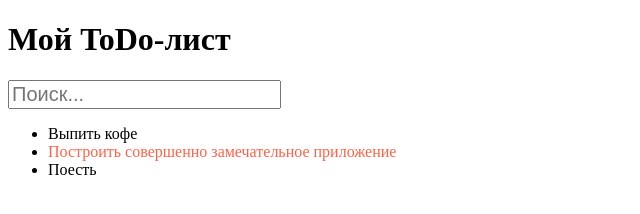
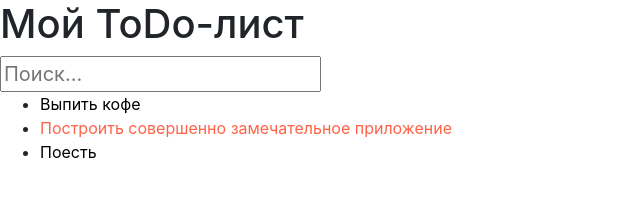
Before and after one commit to Vasya24/My-first-react-app, a React app: page public/index.html in a window 1280 px wide. Shown: the whole page, without its empty margins (0-640 px from the left). Built offline with nearby package versions, Linux system fonts and the light colour scheme.

Commit message:
Bootstrap CSS and Font Awesome added

```diff
--- a/public/index.html
+++ b/public/index.html
@@ -5,6 +5,8 @@
     <meta charset="utf-8" />
     <link rel="icon" href="%PUBLIC_URL%/favicon.ico" />
     <meta name="viewport" content="width=device-width, initial-scale=1, shrink-to-fit=no" />
+    <link rel="stylesheet" href="https://stackpath.bootstrapcdn.com/bootstrap/4.4.1/css/bootstrap.min.css">
+    <link rel="stylesheet" href="https://stackpath.bootstrapcdn.com/font-awesome/4.7.0/css/font-awesome.min.css">
     <title>ToDo App</title>
 </head>
 
```
